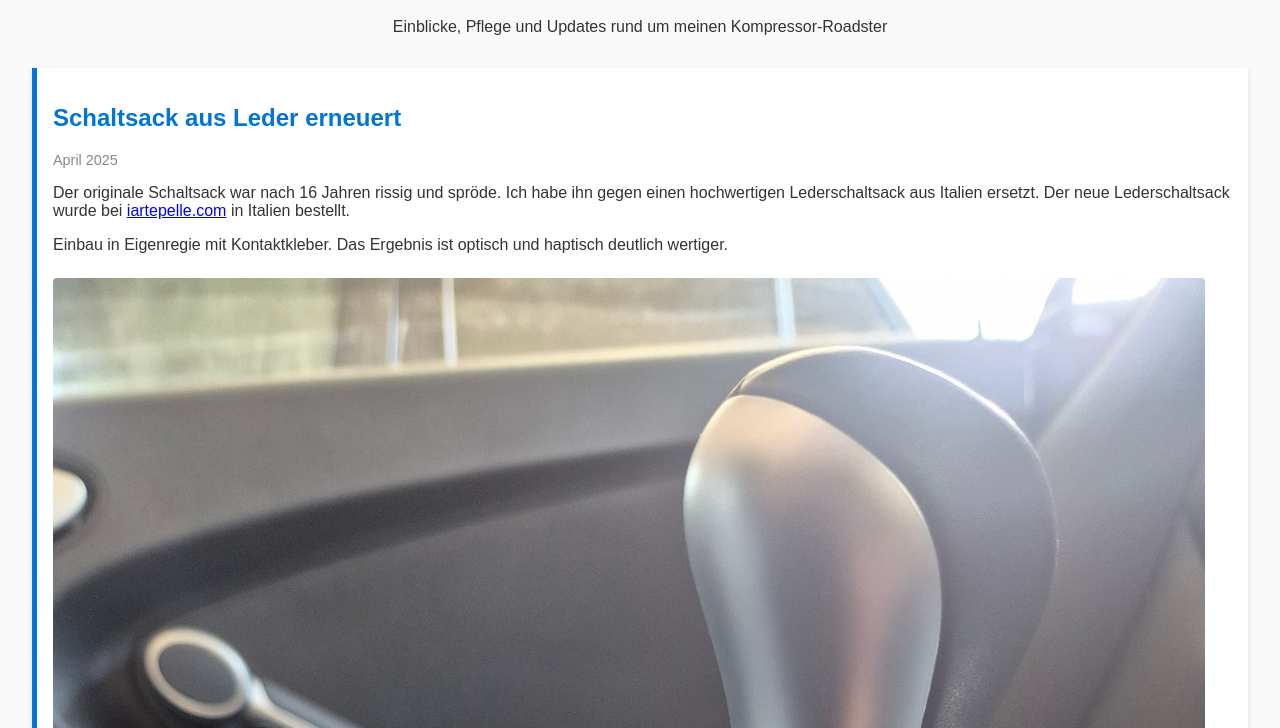
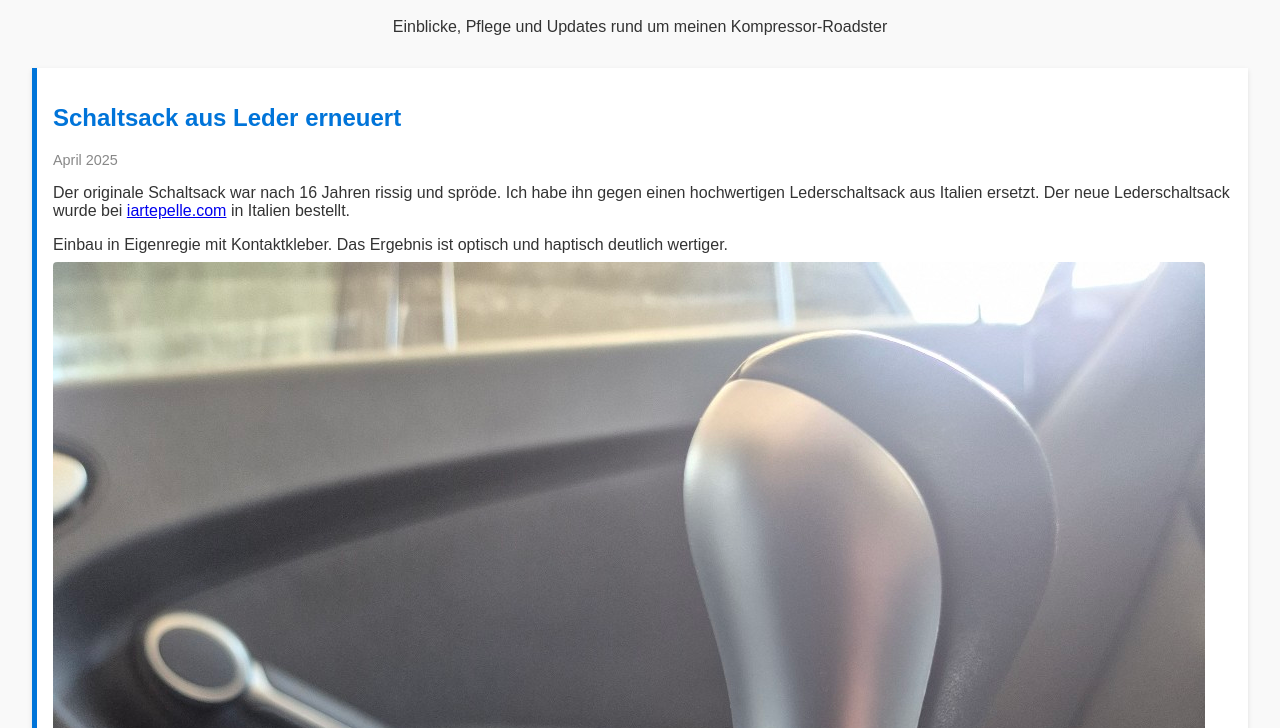
Before and after one commit to wuestner/slk, a plain HTML site: page index.html in a window 1280 px wide. Shown: the part 72-800 px from the top of the page. Drawn offline with Linux system fonts and the light colour scheme.

Commit message:
Update index.html

```diff
--- a/index.html
+++ b/index.html
@@ -46,8 +46,8 @@
     <div class="date">April 2025</div>
     <p>Der originale Schaltsack war nach 16 Jahren rissig und spröde. Ich habe ihn gegen einen hochwertigen Lederschaltsack aus Italien ersetzt.
     Der neue Lederschaltsack wurde bei <a href="https://www.lartepelle.com" target="_blank">iartepelle.com</a> in Italien bestellt.</p>
-    Einbau in Eigenregie mit Kontaktkleber. Das Ergebnis ist optisch und haptisch deutlich wertiger.</p>
-    <img src="images/schaltsack.jpg" alt="Schaltsack neu eingebaut">
+    Einbau in Eigenregie mit Kontaktkleber. Das Ergebnis ist optisch und haptisch deutlich wertiger.
+    <img src="images/schaltsack.jpg" alt="Schaltsack neu eingebaut"></p>
   </section>
 
   <section class="entry">
```
